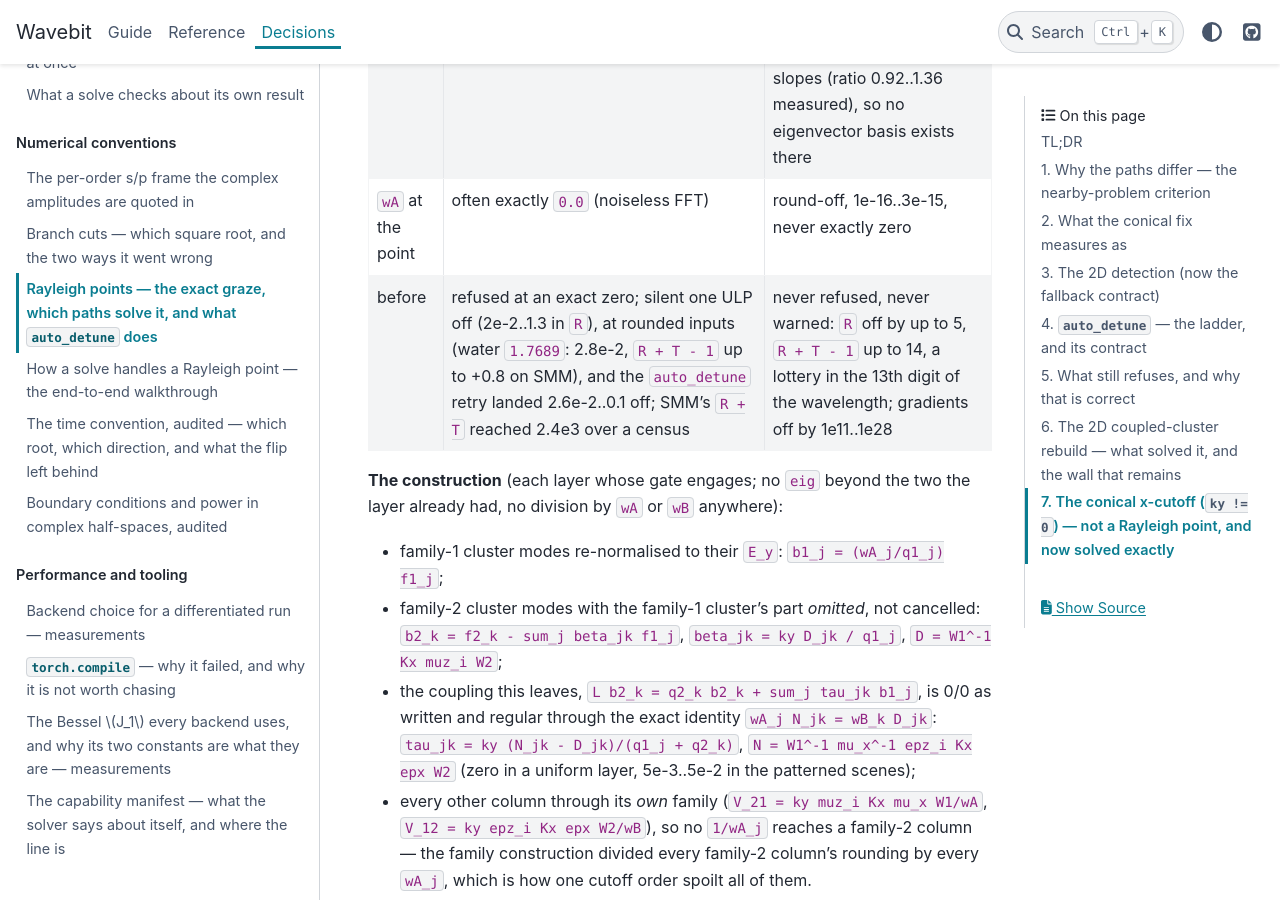
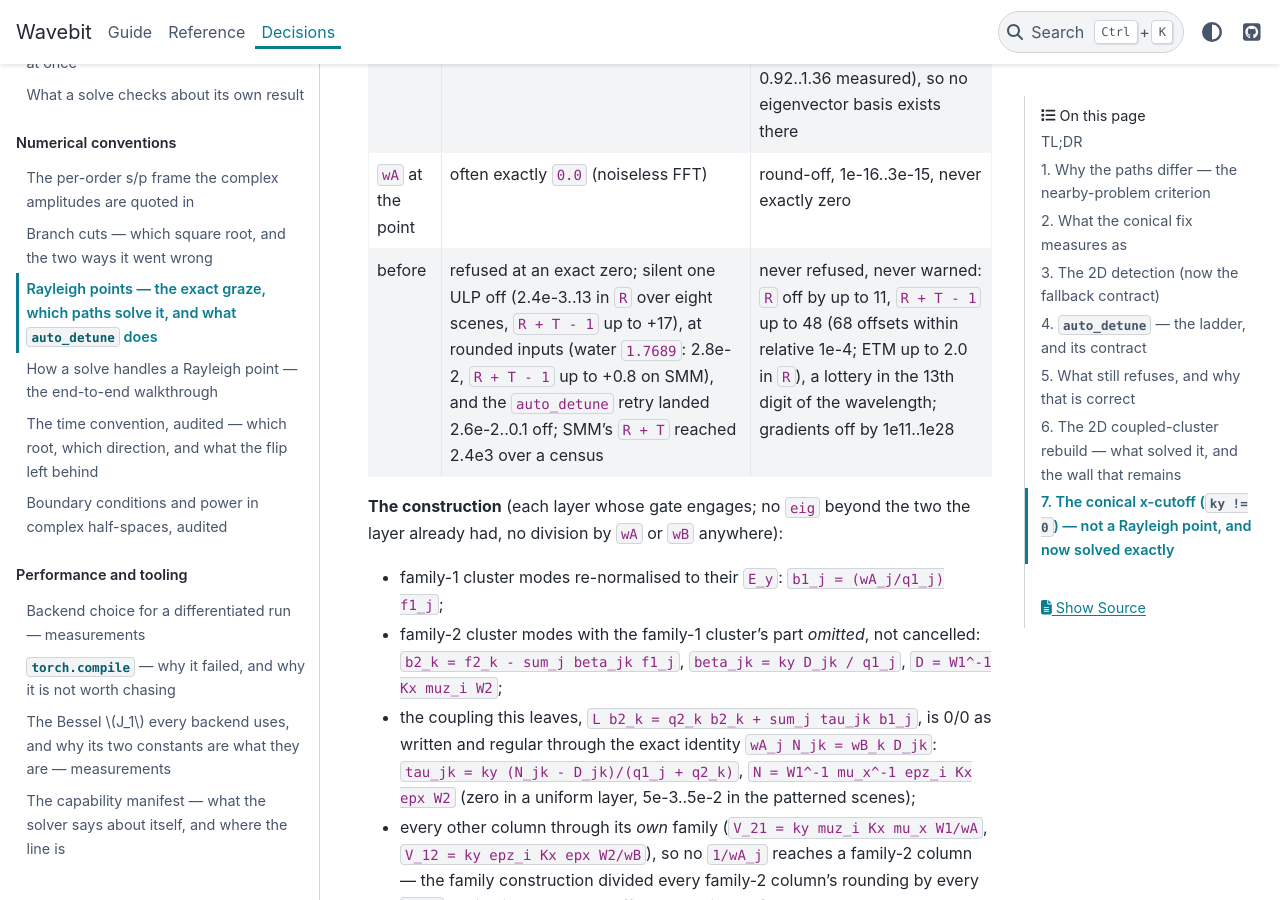
Before and after one commit to fieldalgo/wavebit, a Sphinx documentation site: the page built from docs/rayleigh-points.md, in a window 1280 px wide and 900 px high, scrolled down 8764 px. Built offline with Sphinx 7.4.7 and the PyData theme 0.15.4, drawn with Linux system fonts in a browser that asks for light colours; some of the changed text lies outside the part shown.

Commit message:
docs(conical): the before-fix figures, re-measured on a denser sweep
The x-cutoff docs quoted the family construction's errors from a sparse
sample: "R off by up to 5, R + T - 1 up to 14" at a patterned point and
"2e-2..1.3 in R" one ULP off a uniform one. Re-measured on befd0f8d (the
last tree before 2aa834d2) over 68 offsets within relative 1e-4 at the four
patterned points and +-1 ULP on eight uniform scenes: patterned, R off by up
to 11 and R + T - 1 up to 48 (SMM; ETM up to 2.0 in R); uniform one ULP off,
2.4e-3..13 in R with R + T - 1 up to +17. The fix's own figures are
unchanged. Docs, the layer builder's docstring and the test docstrings that
quoted the old figures.

Co-Authored-By: Claude Opus 5.5 <noreply@anthropic.com>

```diff
--- a/docs/rayleigh-points.md
+++ b/docs/rayleigh-points.md
@@ -257,7 +257,7 @@ answer.
 | --- | --- | --- |
 | the point | an ordinary double root: the two roots meet with equal slopes; only the *basis* collapses | a genuine 2x2 Jordan block: the roots cross `abs(ky)` with different slopes (ratio 0.92..1.36 measured), so no eigenvector basis exists there |
 | `wA` at the point | often exactly `0.0` (noiseless FFT) | round-off, 1e-16..3e-15, never exactly zero |
-| before | refused at an exact zero; silent one ULP off (2e-2..1.3 in `R`), at rounded inputs (water `1.7689`: 2.8e-2, `R + T - 1` up to +0.8 on SMM), and the `auto_detune` retry landed 2.6e-2..0.1 off; SMM's `R + T` reached 2.4e3 over a census | never refused, never warned: `R` off by up to 5, `R + T - 1` up to 14, a lottery in the 13th digit of the wavelength; gradients off by 1e11..1e28 |
+| before | refused at an exact zero; silent one ULP off (2.4e-3..13 in `R` over eight scenes, `R + T - 1` up to +17), at rounded inputs (water `1.7689`: 2.8e-2, `R + T - 1` up to +0.8 on SMM), and the `auto_detune` retry landed 2.6e-2..0.1 off; SMM's `R + T` reached 2.4e3 over a census | never refused, never warned: `R` off by up to 11, `R + T - 1` up to 48 (68 offsets within relative 1e-4; ETM up to 2.0 in `R`), a lottery in the 13th digit of the wavelength; gradients off by 1e11..1e28 |
 
 **The construction** (each layer whose gate engages; no `eig` beyond the two the layer already
 had, no division by `wA` or `wB` anywhere):
@@ -333,7 +333,7 @@ through 16 offsets at relative 1e-4..1e-3, where its own error is below 1e-12):
 | --- | --- | --- |
 | five reported uniform scenes, exact point | refused; default 1.6e-8..0.10 off | `abs(dR) <= 2.9e-15`, amplitudes `<= 1.4e-14`, no warning, default = `auto_detune=False` |
 | offset ladder, exact .. 1e-3 and one ULP | up to 0.78 in amplitudes | `<= 1.2e-14` in `R`, `<= 4.8e-14` in amplitudes |
-| patterned PA616 / PB687 / PD574 / MU614 | `R` off by up to 5.3, `R + T - 1` up to 14 | amplitudes 1.4e-13 / 3.3e-13 / 1.4e-13 / 1.2e-12 (the last the fit's own accuracy); ETM = SMM |
+| patterned PA616 / PB687 / PD574 / MU614 | `R` off by up to 11, `R + T - 1` up to 48 (SMM; ETM 2.0 in `R`) over 68 offsets within relative 1e-4 | amplitudes 1.4e-13 / 3.3e-13 / 1.4e-13 / 1.2e-12 (the last the fit's own accuracy); ETM = SMM |
 | gradients, uniform (vs 2D `jax.grad`) | refused; default 1e4 off | raster 3.9e-14, wavelength 4.2e-13, thickness 4e-15; `jvp`, `jacfwd`, torch reverse and forward mode alike; `theta`, `phi` and the incidence permittivity 4.3e-15..2.9e-13 on `jax.grad`, `jvp` and torch, at the point and inside the band |
 | `dR/dwl`, patterned (vs the fit's slope) | 1e11..1e28 off | 5.3e-11 .. 5.8e-9 (the fit), JAX = torch |
 | fields, uniform (vs 2D) / patterned (SMM vs ETM) | 0.25..0.84 at the default | 1.2e-14 / 2.5e-15; field gradients SMM vs ETM 1.8e-14 |
```
Also changed, not shown: 2 other files.
